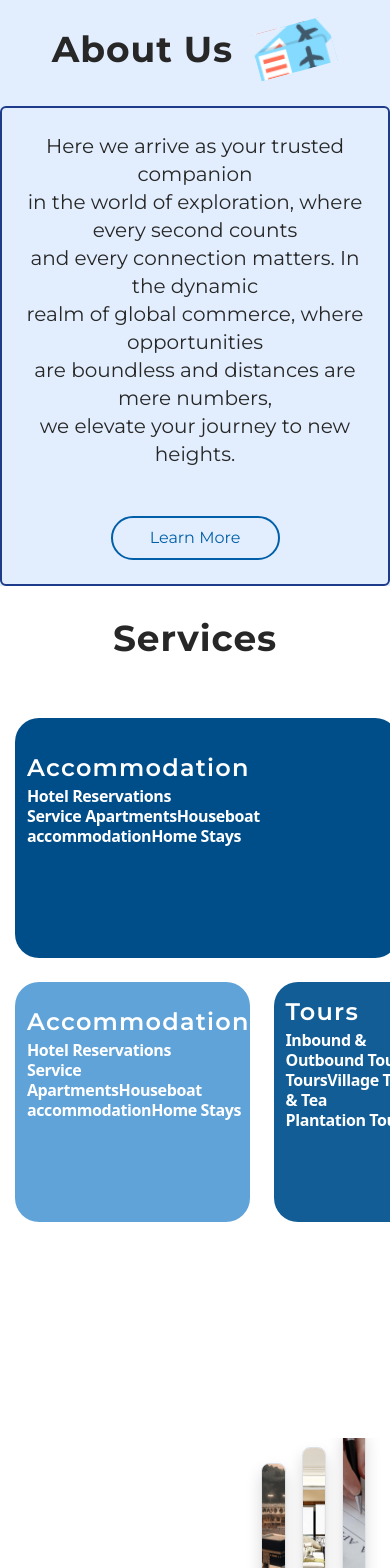
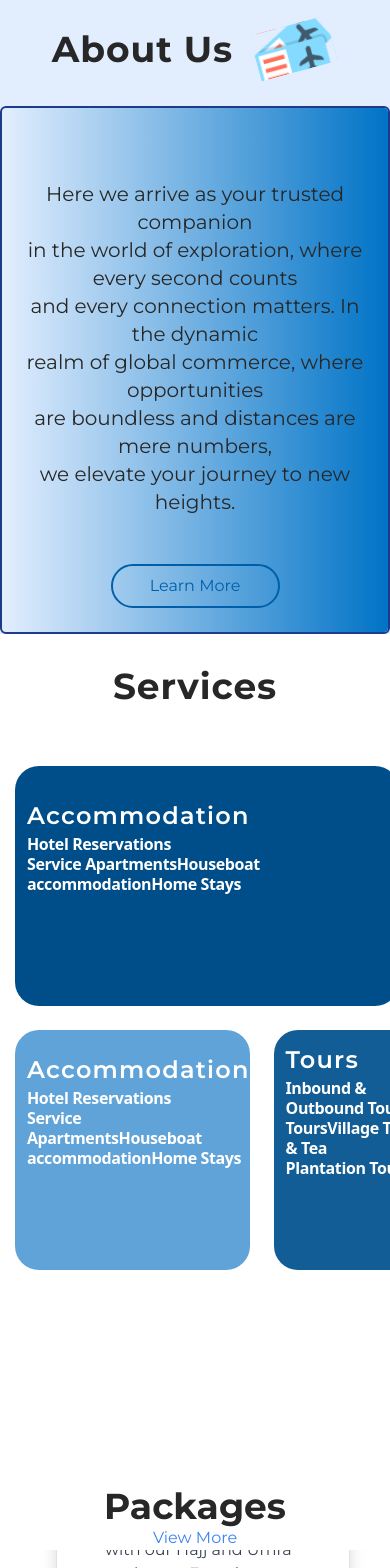
Before and after one commit to HafeefaPC/WorldAir, a React (Vite) app: page / in a window 390 px wide. Shown: the part 980-2548 px from the top of the page. Built offline with nearby package versions, Linux system fonts and the light colour scheme.

Commit message:
about component

```diff
--- a/src/components/about/aboutt.jsx
+++ b/src/components/about/aboutt.jsx
@@ -2,13 +2,17 @@ import React, { useState } from "react";
 import { useSpring, animated } from "react-spring";
 import ticket from "../../assets/ticket.svg";
 import curve from "../../assets/curve.svg";
-import flight from "../../assets/flight.png";
-import './ab.css'
+import "./ab.css";
 
 const Aboutt = () => {
+  const [isHovered, setIsHovered] = useState(false);
 
-
-
+  const liquidAnimation = useSpring({
+    background: isHovered
+      ? "linear-gradient(to right, #005FA8, transparent)"
+      : "linear-gradient(to right, transparent , #0073C6)",
+    config: { tension: 160, friction: 20 },
+  });
 
   return (
     <div className="bg-white w-full h-full flex flex-col items-center relative">
@@ -19,38 +23,46 @@ const Aboutt = () => {
         <h1 className="text-4xl font-bold tracking-wide z-10">About Us</h1>
         <img src={ticket} className="z-10 relative" alt="Ticket" />
       </div>
-      {/* <img
-        src={curve}
-        className="z-10 relative"
-        alt="Curve"
-        style={{
-          position: "relative", // Ensures that the curve is contained within the transparent box
-          zIndex: 10, // Places the curve on top of the transparent box
-        }}
-      /> */}
+
       <div
-        className="flex items-center justify-between gap-[10rem] z-10 relative"
+        className="rounded-md border-2 border-blue-900 p-4 flex flex-col gap-5 items-center z-10 relative overflow-hidden"
         onMouseEnter={() => setIsHovered(true)}
         onMouseLeave={() => setIsHovered(false)}
       >
         <animated.div
-          className="rounded-md border-2 border-blue-900 p-4 flex flex-col gap-5 items-center z-10 relative"
-
-        >
-          <p className="text-xl text-center">
+          className="liquid-mask"
+          style={{
+            height: "100%", // Adjust to the desired height
+            width: "100%",
+            position: "absolute",
+            bottom: 0,
+            left: 0,
+            zIndex: 1,
+            ...liquidAnimation,
+          }}
+        ></animated.div>
+        <animated.div
+          className="liquid"
+          style={{
+            background: "#005FA8",
+            height: liquidAnimation.height,
+            width: "100%",
+            position: "relative",
+            zIndex: 2,
+          }}
+        ></animated.div>
+        <p className="text-xl text-center z-10 relative">
           Here we arrive as your trusted companion <br /> in the world of
           exploration, where every second counts <br /> and every connection
           matters. In the dynamic
           <br />
           realm of global commerce, where opportunities <br /> are boundless
-            and distances are mere numbers, <br /> we elevate your journey to
-            new heights.
+          and distances are mere numbers, <br /> we elevate your journey to new
+          heights.
         </p>
-          <button className="border-2 border-[#005FA8] hover:bg-[#005FA8] hover:text-white w-1/2 p-2 text-[#005FA8] rounded-3xl transition-all">
+        <button className="border-2 border-[#005FA8] hover:bg-[#005FA8] hover:text-white w-1/2 p-2 text-[#005FA8] rounded-3xl transition-all z-10 relative">
           Learn More
         </button>
-        </animated.div>
-
       </div>
     </div>
   );
--- a/src/pages/Home/home.jsx
+++ b/src/pages/Home/home.jsx
@@ -56,7 +56,7 @@ const Home = () => {
               para="Hotel Reservations Service ApartmentsHouseboat accommodationHome Stays"
             />
           </div>
-          <div className="lg:col-start-5 md:col-start-2 md:row-start-4 sm:row-start-4 sm:col-start-2 lg:row-start-2 ">
+          <div className="lg:col-start-5 md:col-span-1 md:col-start-2 md:row-start-4 sm:row-start-4 sm:col-start-2 lg:row-start-2 ">
             <Servicecard
               style="relative flex justify-between gap-1/2 items-center  w-[210%] rounded-3xl bg-[#125D95] h-60 "
               name="Tours"
@@ -67,8 +67,21 @@ const Home = () => {
           </div>
         </div>
       </div>
+
+      <div className="bg-white lg:hidden sm:h-screen ">
+        <h1 className="text-4xl font-bold block items-center flex-grow">
+          Packages
+        </h1>
+
+        <a
+          href="#"
+          className="flex justify-center text-blue-500 hover:underline"
+        >
+          View More
+        </a>
+      </div>
       <div className="bg-white h-screen flex items-center overflow-x-auto p-4 space-x-4">
-        <div className="flex flex-col first-letter p-3 gap-2">
+        <div className="hidden  lg:flex lg:flex-col first-letter p-3 gap-2">
           <h1 className="text-4xl font-bold tracking-wide flex-grow">
             Packages
           </h1>
@@ -77,6 +90,8 @@ const Home = () => {
             View More
           </a>
         </div>
+
+        <div className=" grid lg:grid-cols-3 sm:grid-cols-1 md:grid-cols-2 first-letter p-3 gap-2">
           <Package
             name="Hajj/Umrah"
             para="Embark on a sacred and transformative journey with our Hajj and Umra packages. Experience profound spirituality with carefully curated itineraries."
@@ -86,6 +101,7 @@ const Home = () => {
             name="Hotel Booking"
             para="Book your ideal stay effortlessly with our hotel booking services. Find comfort and convenience tailored to your preferences and budget."
             img={hotel}
+            className="grid-col-start-34"
           />
           <Package
             name="Visa"
@@ -93,6 +109,7 @@ const Home = () => {
             img={visa}
           />
         </div>
+      </div>
       <Footer />
     </div>
   );
```
Lines whose indentation alone changed are shown as unchanged.
